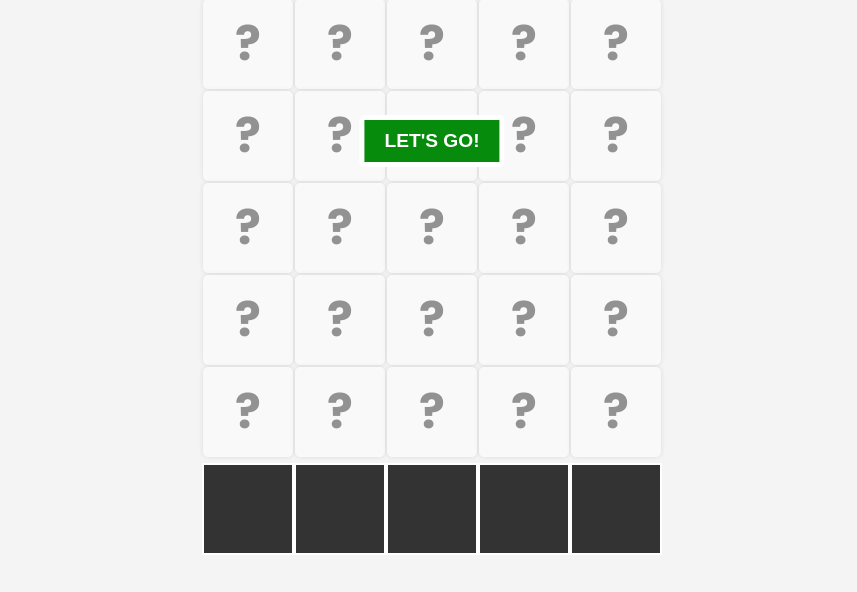
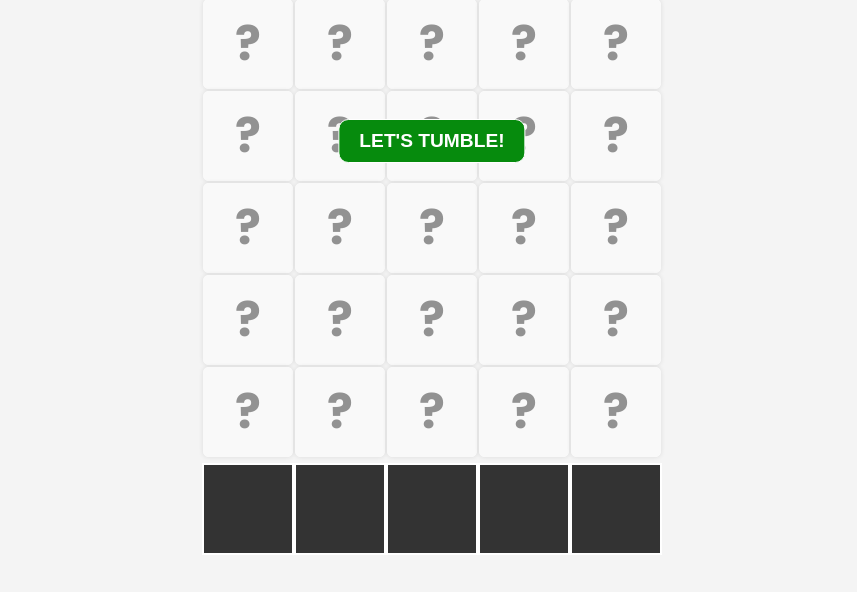
Before and after one commit to tonyrobots/dropword, a plain HTML site: page index.html in a window 1280 px wide. Shown: the part 162-754 px from the top of the page, without its empty margins (208-1065 px from the left). Drawn offline with nearby package versions, Linux system fonts and the light colour scheme.

Commit message:
updated start button

```diff
--- a/game.js
+++ b/game.js
@@ -40,7 +40,7 @@ document.addEventListener("DOMContentLoaded", () => {
   loadWordList("sgb-words").then((words) => {
     wordlist = words;
     // show start button
-    startButton.textContent = "Let's Go!";
+    startButton.textContent = "Let's Tumble!";
     startButton.style.display = "block";
   });
 
--- a/index.html
+++ b/index.html
@@ -118,7 +118,7 @@
           <div id="slot-5" class="letter-block">&nbsp;</div>
         </div>
       </div>
-      <button id="start-button" class="play button">Let's Go!</button>
+      <button id="start-button" class="play button">Let's TUMBLE!</button>
       <div id="gameMessage"></div>
     </div>
 
--- a/styles2.css
+++ b/styles2.css
@@ -421,8 +421,8 @@ h3 {
   cursor: pointer;
   background-color: #068b0d;
   color: #ffffff;
-  border: solid 5px #fff;
-  border-radius: 5px;
+  border: solid 1px #fff;
+  border-radius: 10px;
   font-weight: 700;
   text-transform: uppercase;
   transition: background-color 0.3s;
```
